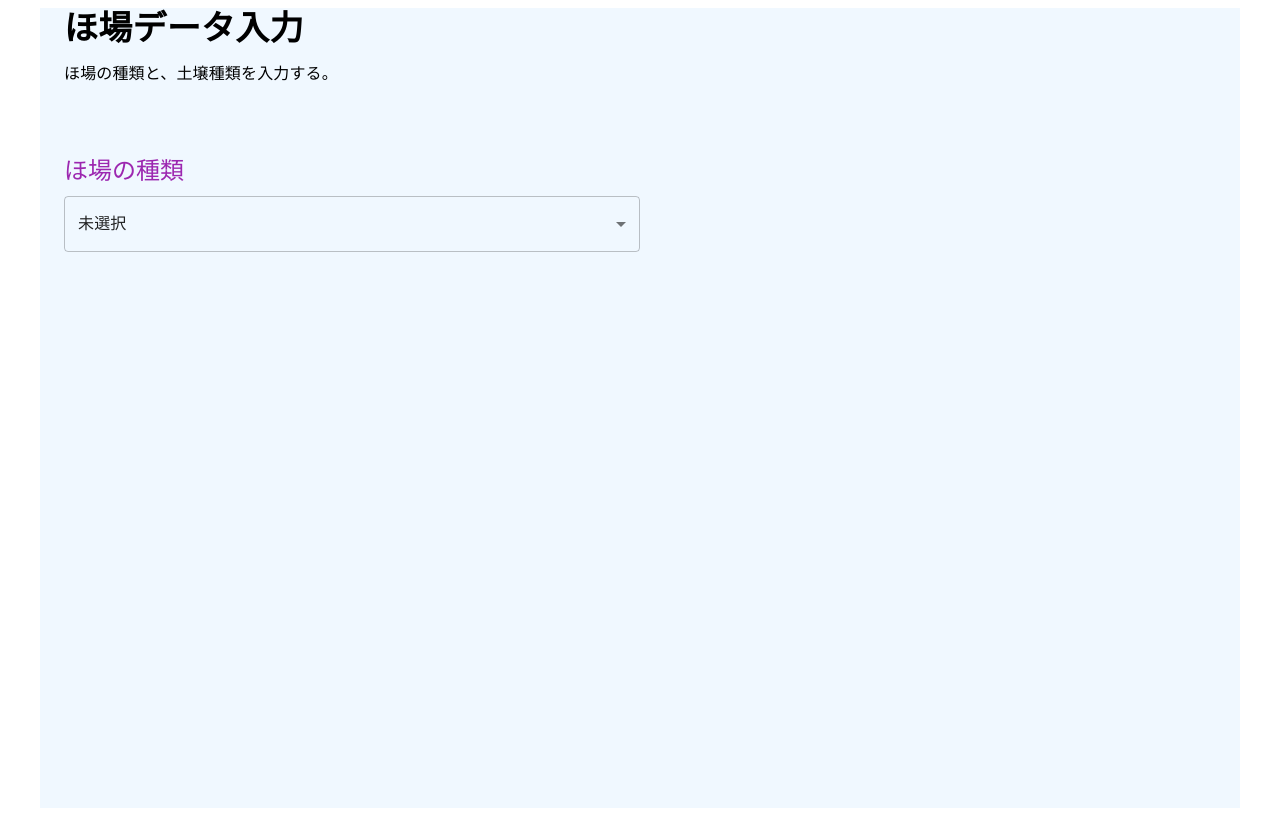
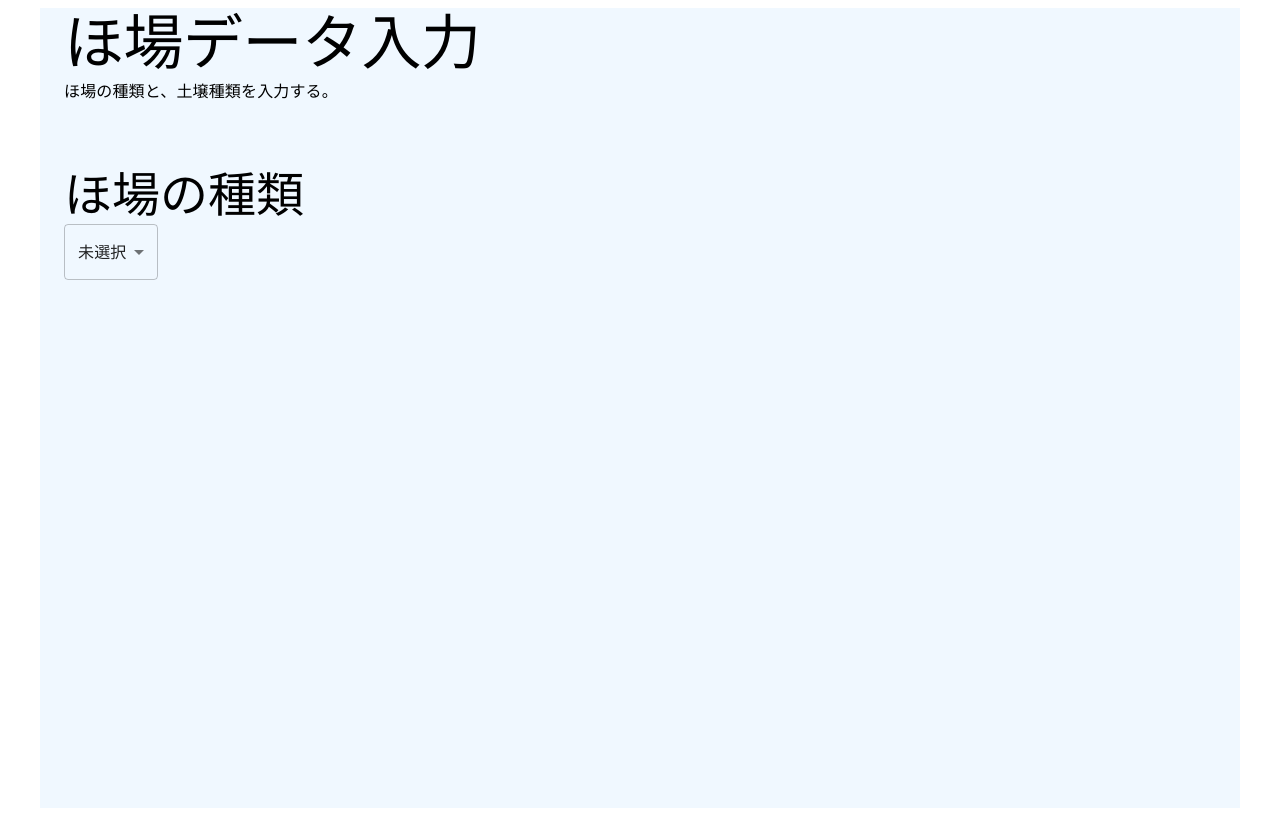
Before and after one commit to masayuki-0319/soil-analysis, a React (Create React App) app: page / in a window 1280 px wide. Built offline with nearby package versions, Linux system fonts and the light colour scheme.

Commit message:
最低限の CSS のみ残して削除

```diff
--- a/src/App.tsx
+++ b/src/App.tsx
@@ -31,21 +31,14 @@ const App = (): JSX.Element => {
     <MainContent>
       <Grid container>
         <Grid item mb={8} xs={12}>
-          <Typography variant="h4" style={{ fontWeight: "bold" }} gutterBottom>
-            ほ場データ入力
-          </Typography>
-          <Typography variant="body1" gutterBottom>
+          <Typography variant="h2">ほ場データ入力</Typography>
+          <Typography variant="body1">
             ほ場の種類と、土壌種類を入力する。
           </Typography>
         </Grid>
         <Grid item mb={4} xs={12}>
-          <Typography variant="h5" color="secondary" gutterBottom>
-            ほ場の種類
-          </Typography>
-          <FormControl
-            variant="outlined"
-            style={{ width: "50%", marginBottom: "20px", minWidth: 120 }}
-          >
+          <Typography variant="h3">ほ場の種類</Typography>
+          <FormControl variant="outlined">
             <Select
               value={farmField}
               onChange={handleChange}
```
